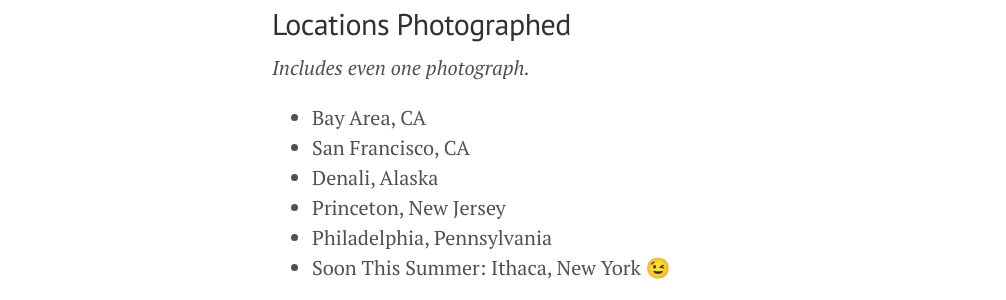
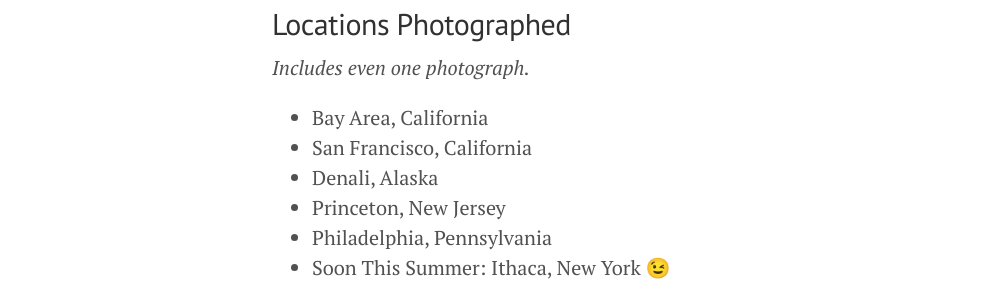
Before and after one commit to anish-lakkapragada/moments-of-clarity, a Jekyll site: the page built from _posts/2022-10-04-birdslist.markdown, in a window 1280 px wide and 900 px high, scrolled down 1126 px. Shown: the part 156-456 px from the top of the window, without its empty margins (8-1014 px from the left). Built offline with Jekyll 4.4.1, drawn with Linux system fonts in a browser that asks for light colours.

Commit message:
small change

```diff
--- a/_posts/2022-10-04-birdslist.markdown
+++ b/_posts/2022-10-04-birdslist.markdown
@@ -42,8 +42,8 @@ For the last year, I've gone outside and taken photos of specifically birds (yes
 ## Locations Photographed
 *Includes even one photograph.*
 
-- Bay Area, CA
-- San Francisco, CA
+- Bay Area, California
+- San Francisco, California
 - Denali, Alaska
 - Princeton, New Jersey
 - Philadelphia, Pennsylvania
```
